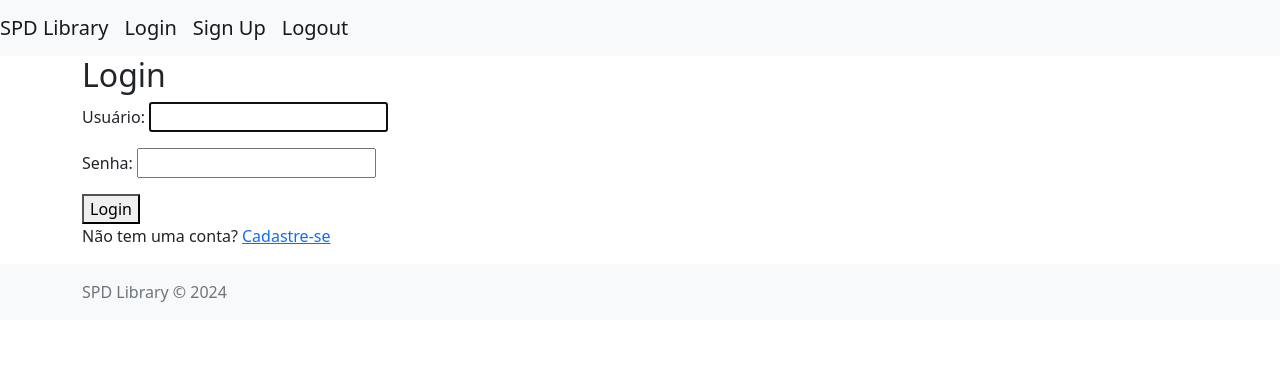
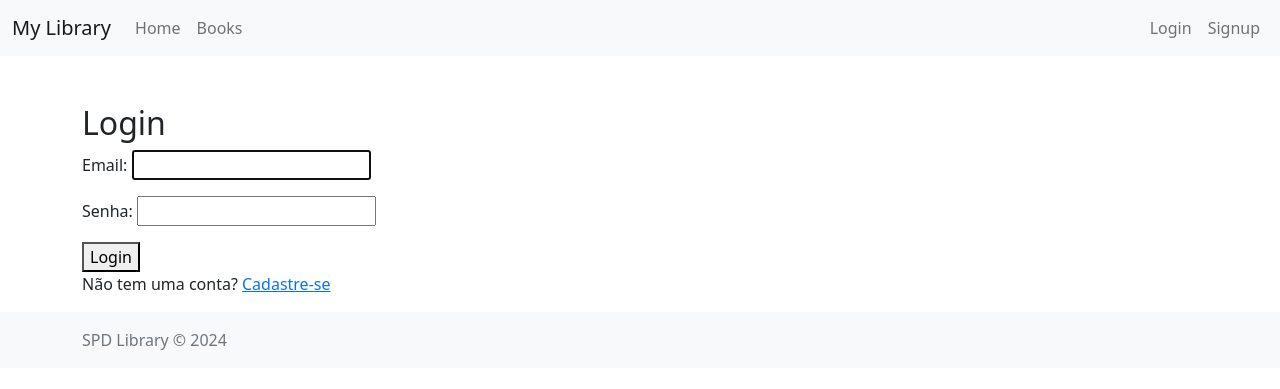
Before and after one commit to MF-Guilherme/library-management, a Django app: page /accounts/login/ in a window 1280 px wide. Shown: the top 389 px of the page. Run offline with Django 5.2, Linux system fonts and the light colour scheme.

Commit message:
feat(authentication): form changed to login with email. Refactor in navbar

```diff
--- a/templates/base_generic.html
+++ b/templates/base_generic.html
@@ -16,7 +16,7 @@
     </header>
 
     <main>
-        <div class="container">
+        <div class="container mt-5">
             {% block content %}{% endblock %}
         </div>
     </main>
--- a/templates/partials/navbar.html
+++ b/templates/partials/navbar.html
@@ -1,6 +1,38 @@
 <nav class="navbar navbar-expand-lg navbar-light bg-light">
-    <a class="navbar-brand" href="{% url "library:home" %}">SPD Library</a>
-    <a class="navbar-brand" href="{% url 'login' %}">Login</a>
-    <a class="navbar-brand" href="{% url 'signup' %}">Sign Up</a>
-    <a class="navbar-brand" href="{% url 'logout' %}">Logout</a>
-</nav>
+    <div class="container-fluid">
+      <a class="navbar-brand" href="#">My Library</a>
+      <button class="navbar-toggler" type="button" data-bs-toggle="collapse" data-bs-target="#navbarNav" aria-controls="navbarNav" aria-expanded="false" aria-label="Toggle navigation">
+        <span class="navbar-toggler-icon"></span>
+      </button>
+
+      <div class="collapse navbar-collapse" id="navbarNav">
+        <ul class="navbar-nav">
+          <li class="nav-item">
+            <a class="nav-link" href="/">Home</a>
+          </li>
+          <li class="nav-item">
+            <a class="nav-link" href="/books">Books</a>
+          </li>
+        </ul>
+
+        <!-- Alinha os itens de autenticação à direita -->
+        <ul class="navbar-nav ms-auto">
+          {% if user.is_authenticated %}
+            <li class="nav-item">
+                <form method="POST" action="{% url 'logout' %}">
+                    {% csrf_token %}
+                    <button type="submit" class="btn btn-danger">Logout</button>
+                </form>
+            </li>
+          {% else %}
+            <li class="nav-item">
+              <a class="nav-link" href="{% url 'login' %}">Login</a>
+            </li>
+            <li class="nav-item">
+              <a class="nav-link" href="{% url 'signup' %}">Signup</a>
+            </li>
+          {% endif %}
+        </ul>
+      </div>
+    </div>
+  </nav>
--- a/templates/registration/logged_out.html
+++ b/templates/registration/logged_out.html
@@ -1,6 +1,5 @@
 {% extends 'base_generic.html' %}
 
 {% block content %}
-    <h2>You have been logged out.</h2>
-    <a href="{% url 'login' %}">Login again</a>
+    <p>You have been logged out. <a href="{% url 'login' %}">Click here to login again</a>.</p>
 {% endblock %}
--- a/templates/registration/login.html
+++ b/templates/registration/login.html
@@ -4,7 +4,7 @@
   <h2>Login</h2>
   <form method="post">
     {% csrf_token %}
-    {{ form.as_p }}
+    {{ form.as_p }}  <!-- Renderiza os campos de e-mail e senha automaticamente -->
     <button type="submit">Login</button>
   </form>
   <p>Não tem uma conta? <a href="{% url 'signup' %}">Cadastre-se</a></p>
--- /dev/null
+++ b/users/forms.py
@@ -0,0 +1,5 @@
+from django import forms
+from django.contrib.auth.forms import AuthenticationForm
+
+class EmailAuthenticationForm(AuthenticationForm):
+    username = forms.EmailField(label='Email', widget=forms.EmailInput(attrs={'autofocus': True}))  # O Django usa 'username' como identificador
--- a/users/urls.py
+++ b/users/urls.py
@@ -1,6 +1,7 @@
 from django.urls import path
-from .views import SignUpView
+from .views import CustomLoginView, SignUpView
 
 urlpatterns = [
+    path('login/', CustomLoginView.as_view(), name='login'),  # Usa o login customizado
     path('signup/', SignUpView.as_view(), name='signup'),
 ]
```
Also changed, not shown: library_management_web/settings.py (+11 -0 lines), users/admin.py (+12 -1 lines), users/models.py (+5 -10 lines), users/views.py (+7 -1 lines), users/migrations/0002_remove_user_username_alter_user_email_and_more.py (added).
